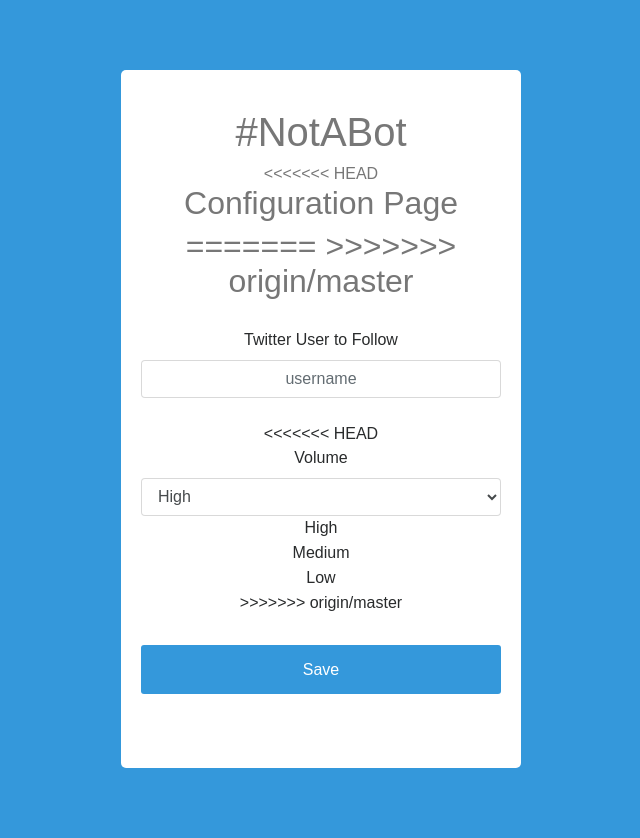
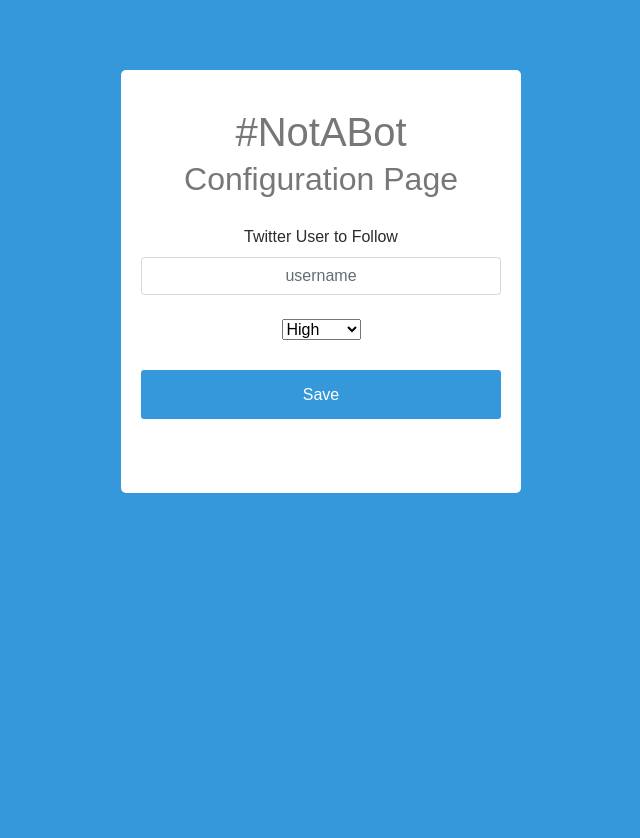
Before and after one commit to rsheyd/Twitter-Oliver, a Flask app: page / in a window 1280 px wide. Shown: the whole page, without its empty margins (319-959 px from the left). After the commit the page ends 493 px from the top, so only its background shows below. Run offline with Flask 2, Linux system fonts and the light colour scheme; some libraries are stand-ins or nearby versions.

Commit message:
conflicts removed

```diff
--- a/mfwp/templates/login.html
+++ b/mfwp/templates/login.html
@@ -7,10 +7,7 @@
 		<div class="login-screen">
 			<div class="app-title">
 				<h1>#NotABot</h1>
-<<<<<<< HEAD
 				<h2>Configuration Page<h2>
-=======
->>>>>>> origin/master
 			</div>
 
 			<div class="login-form">
@@ -20,20 +17,11 @@
 				<label class="login-field-icon fui-user" for="login-name"></label>
 				</div>
 
-<<<<<<< HEAD
-				<div class="form-group">
-				<label for="Volume">Volume</label>
-				<select class="form-control" name="volume">
-				  <option value="High">High</option>
-				  <option value="medium">Medium</option>
-				  <option value="low">Low</option>
-=======
 				<div class="control-group">
 				<select name="volume">
 					<option value="High">High</option>
 					<option value="Medium">Medium</option>
 					<option value="Low">Low</option>
->>>>>>> origin/master
 				</select>
 				</div>
 
```
